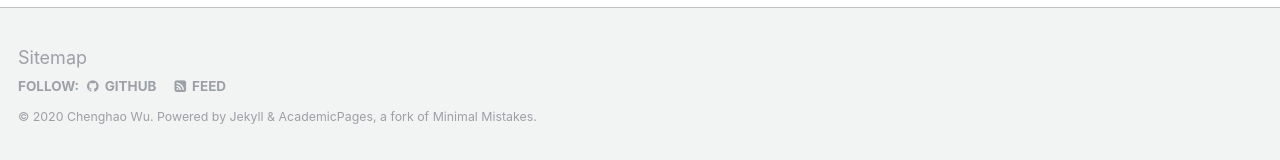
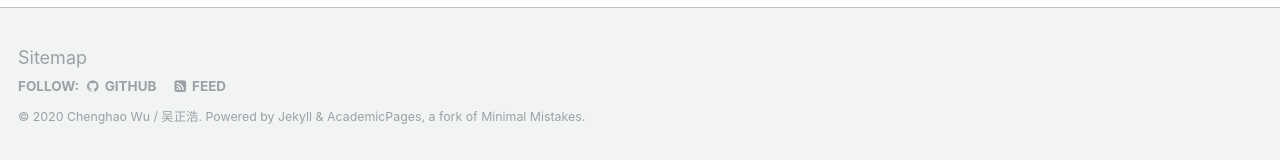
Before and after one commit to Chenghao-Wu/Chenghao-Wu.github.io, a Jekyll site: the page built from _pages/about.md, in a window 1280 px wide and 900 px high, scrolled down 2482 px. Shown: the part 737-897 px from the top of the window. Built offline with Jekyll 4.4.1, drawn with Linux system fonts in a browser that asks for light colours; some web fonts are replaced.

Commit message:
update 14

```diff
--- a/_config.yml
+++ b/_config.yml
@@ -9,7 +9,7 @@
 locale                   : "en-US"
 title                    : "Homepage"
 title_separator          : "-"
-name                     : &name "Chenghao Wu"
+name                     : &name "Chenghao Wu / 吴正浩"
 description              : &description "personal page"
 url                      : https://chenghao-wu.github.io/ # the base hostname & protocol for your site e.g. "https://mmistakes.github.io"
 baseurl                  : "" # the subpath of your site, e.g. "/blog"
```
